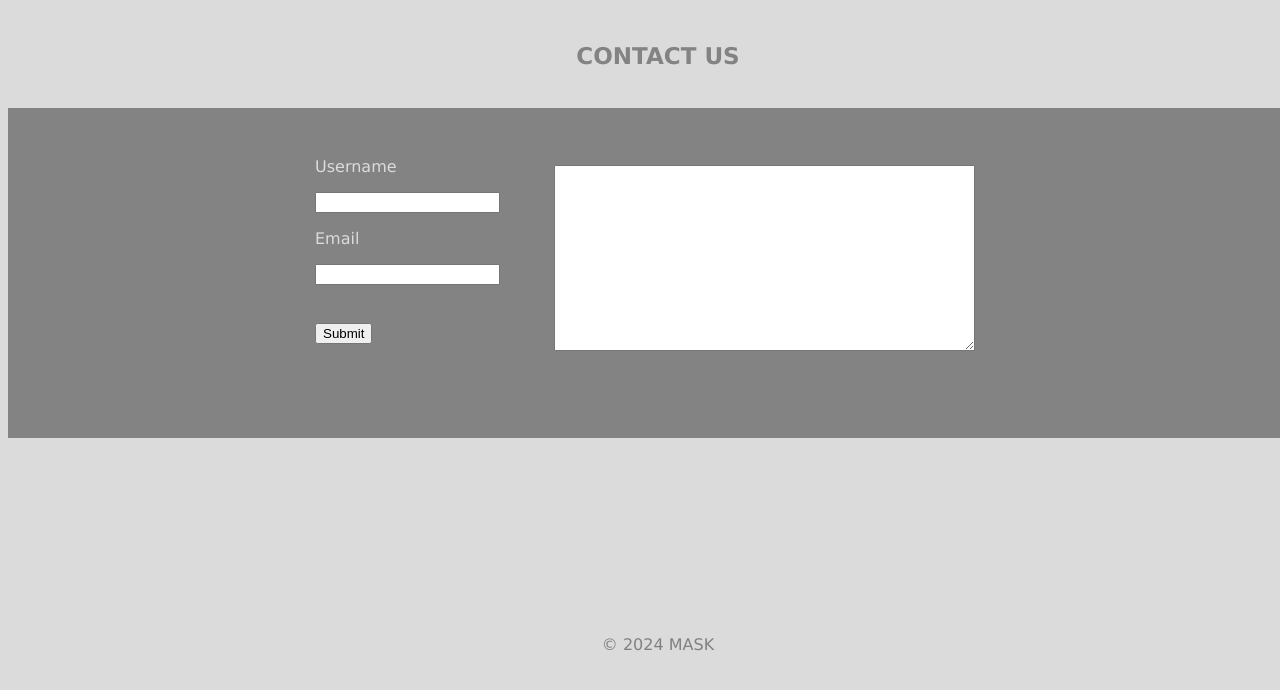
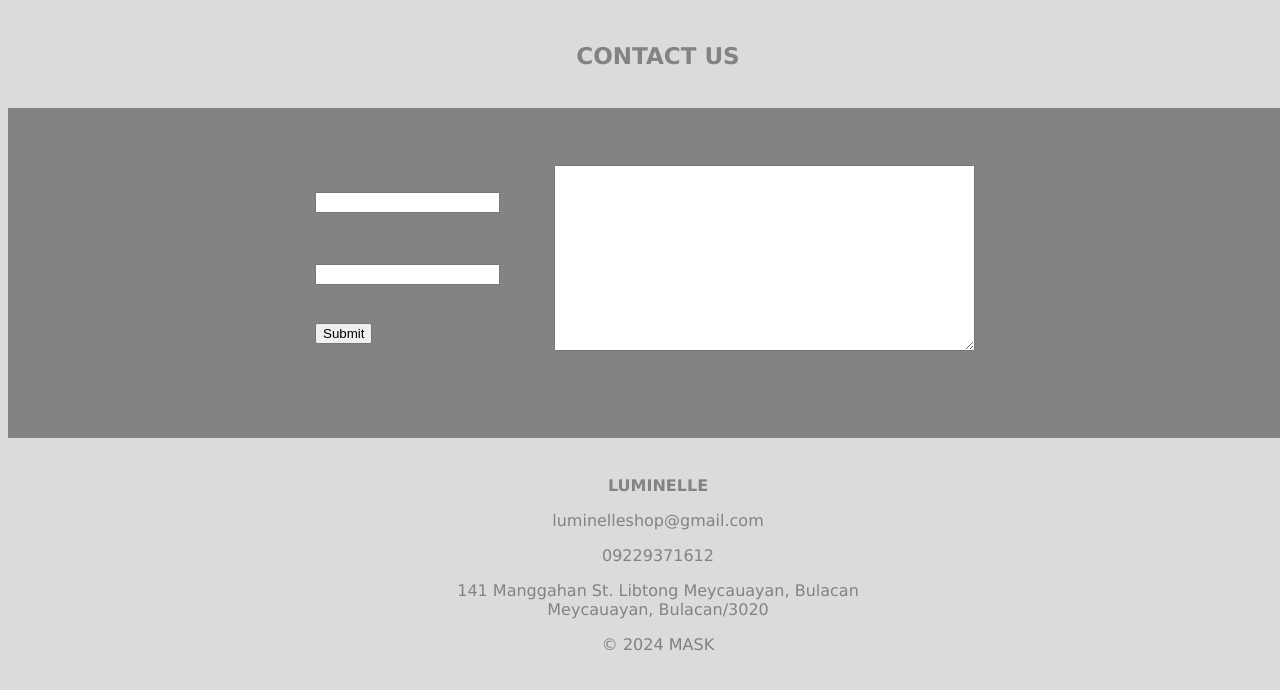
Before and after one commit to annicakes/lumiee, a plain HTML site: page contact.html in a window 1280 px wide. Shown: the top 690 px of the page. Drawn offline with Linux system fonts and the light colour scheme.

Commit message:
Update contact.html

```diff
--- a/contact.html
+++ b/contact.html
@@ -3,7 +3,7 @@
         <title>Contact Luminelle</title>
         <link rel="icon" href="okok..png">
     </head>
-    <body bgcolor="#dbdbdb" style="color:#dbdbdb;font-family:verdana">
+    <body bgcolor="#dbdbdb" style="color:#838383;font-family:verdana">
 
         <table  border="0" width="1300" height ="100" align ="center" bgcolor="#dbdbdb">
             <tr>
```
